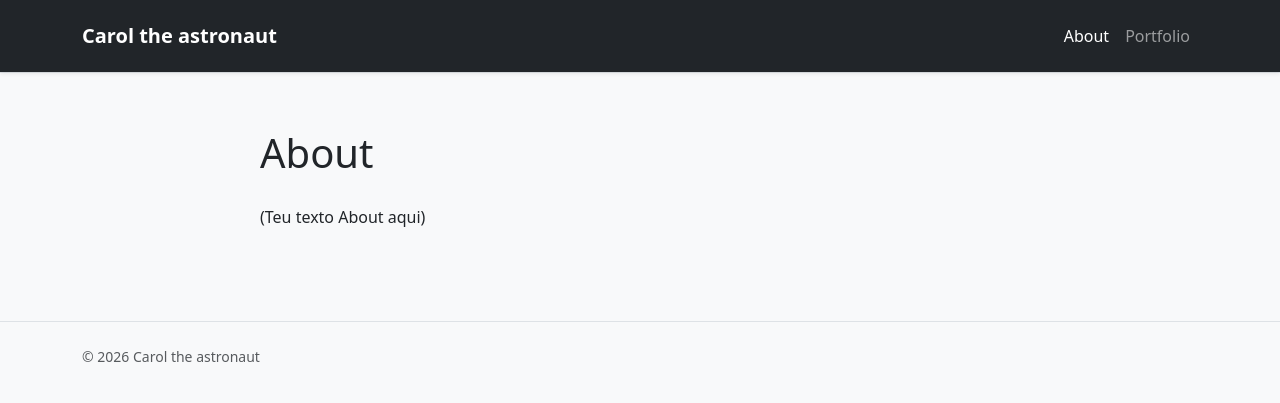
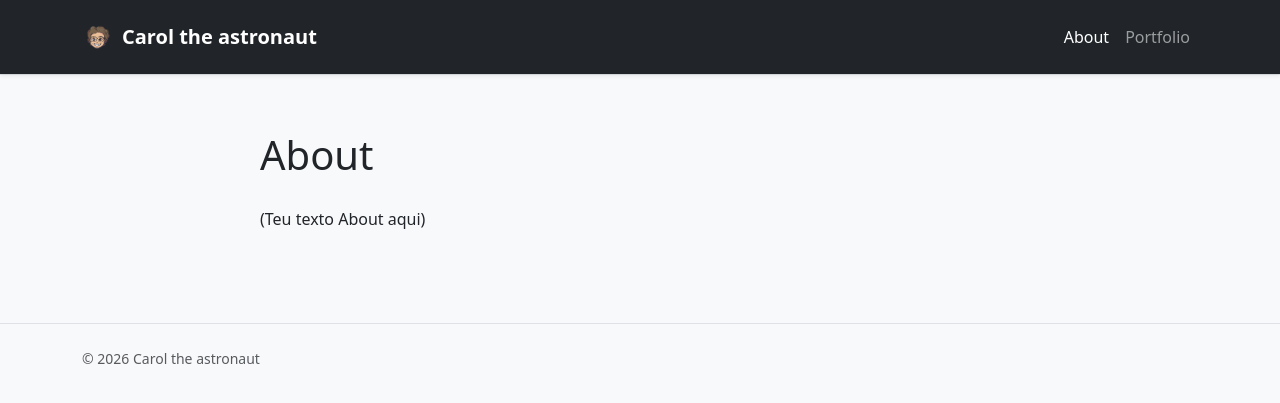
Before and after one commit to caroltheastronaut/blog, a Jekyll site: the page built from index.md, in a window 1280 px wide. Shown: the top 403 px of the page. Built offline with Jekyll 4.4.1, drawn with Linux system fonts in a browser that asks for light colours.

Commit message:
Update header.html

```diff
--- a/_includes/header.html
+++ b/_includes/header.html
@@ -1,8 +1,14 @@
 <header class="border-bottom">
   <nav class="navbar navbar-expand-lg bg-dark navbar-dark shadow-sm">
     <div class="container py-2">
-      <a class="navbar-brand fw-semibold text-decoration-none" href="{{ '/' | relative_url }}">
-        {{ site.title | escape }}
+      <a class="navbar-brand d-flex align-items-center gap-2 fw-semibold text-decoration-none"
+         href="{{ '/' | relative_url }}">
+        <img src="{{ '/assets/img/caroltheastronaut.png' | relative_url }}"
+             alt="Logo"
+             width="32"
+             height="32"
+             class="d-inline-block align-text-top">
+        <span>{{ site.title | escape }}</span>
       </a>
 
       <button class="navbar-toggler" type="button" data-bs-toggle="collapse" data-bs-target="#siteNav"
```
